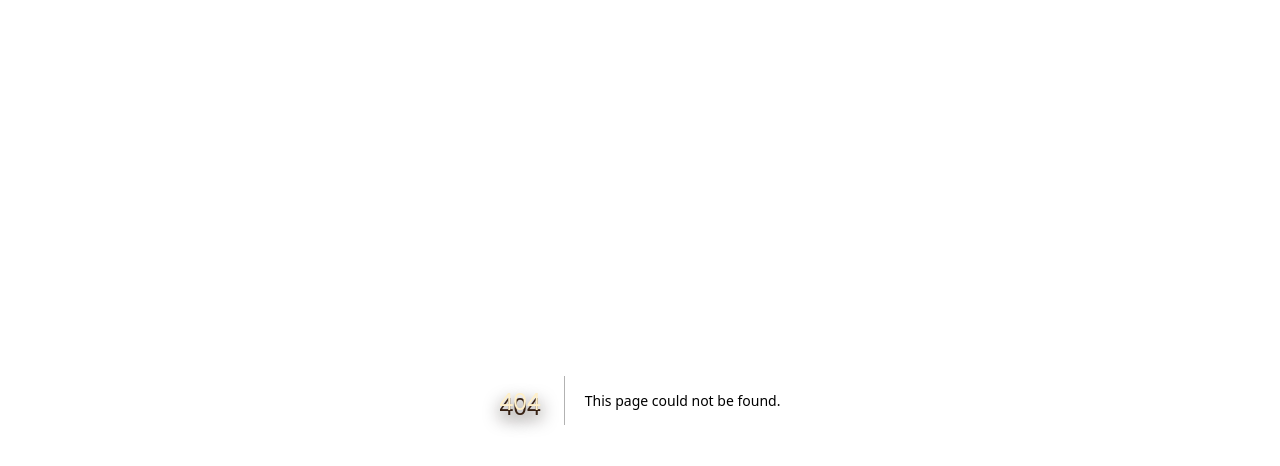
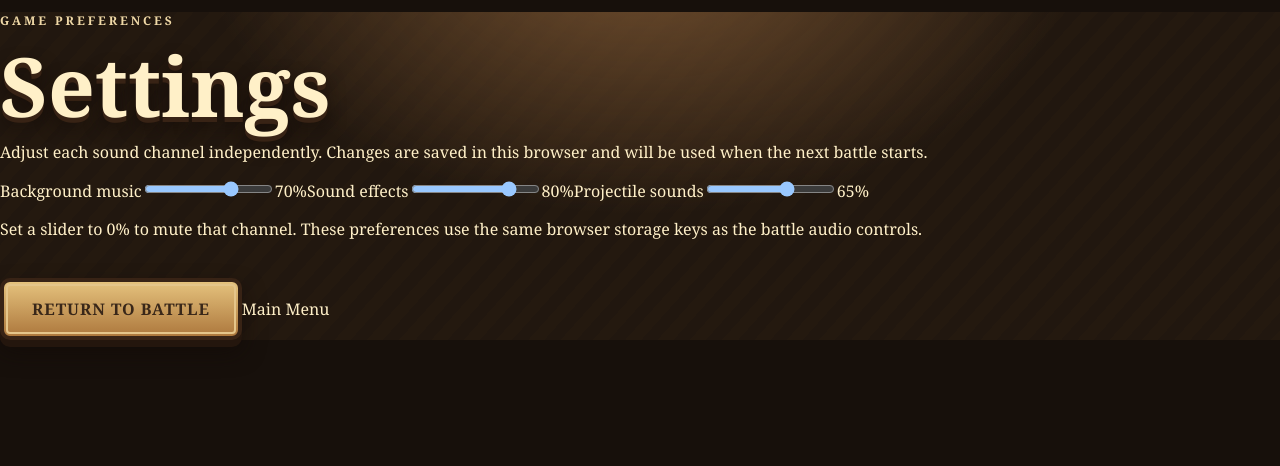
Before and after one commit to waelkamira/FarmVsMonsters, a Next.js app in the folder web/: page /settings in a window 1280 px wide. Before the commit this address had no page. Shown: the top 466 px of the page. Built offline with nearby package versions, Linux system fonts and the light colour scheme.

Commit message:
Add persistent audio settings screen

```diff
--- /dev/null
+++ b/web/app/settings/page.js
@@ -0,0 +1,51 @@
+"use client";
+
+import Link from "next/link";
+import { useEffect, useState } from "react";
+
+const controls = [
+  { key: "musicVolume", label: "Background music", initial: 70 },
+  { key: "effectsVolume", label: "Sound effects", initial: 80 },
+  { key: "projectileVolume", label: "Projectile sounds", initial: 65 }
+];
+
+export default function SettingsPage() {
+  const [values, setValues] = useState({ musicVolume: 70, effectsVolume: 80, projectileVolume: 65 });
+  const [ready, setReady] = useState(false);
+
+  useEffect(() => {
+    const next = {};
+    controls.forEach(({ key, initial }) => {
+      const stored = Number(window.localStorage.getItem("farmVsMonsters.audio." + key));
+      next[key] = Number.isFinite(stored) && window.localStorage.getItem("farmVsMonsters.audio." + key) !== null
+        ? Math.max(0, Math.min(100, stored)) : initial;
+    });
+    setValues(next);
+    setReady(true);
+  }, []);
+
+  function changeVolume(key, value) {
+    const volume = Number(value);
+    setValues((current) => ({ ...current, [key]: volume }));
+    window.localStorage.setItem("farmVsMonsters.audio." + key, String(volume));
+  }
+
+  return (
+    <main className="info-shell">
+      <section className="info-card">
+        <p className="eyebrow">GAME PREFERENCES</p>
+        <h1>Settings</h1>
+        <p>Adjust each sound channel independently. Changes are saved in this browser and will be used when the next battle starts.</p>
+        {controls.map(({ key, label }) => (
+          <label className="settings-row" key={key}>
+            <span>{label}</span>
+            <input aria-label={label} type="range" min="0" max="100" step="1" value={values[key]} disabled={!ready} onChange={(event) => changeVolume(key, event.target.value)} />
+            <output>{values[key]}%</output>
+          </label>
+        ))}
+        <p>Set a slider to 0% to mute that channel. These preferences use the same browser storage keys as the battle audio controls.</p>
+        <nav className="info-nav"><Link className="primary-link" href="/game">Return to Battle</Link><Link className="secondary-link" href="/">Main Menu</Link></nav>
+      </section>
+    </main>
+  );
+}
```
